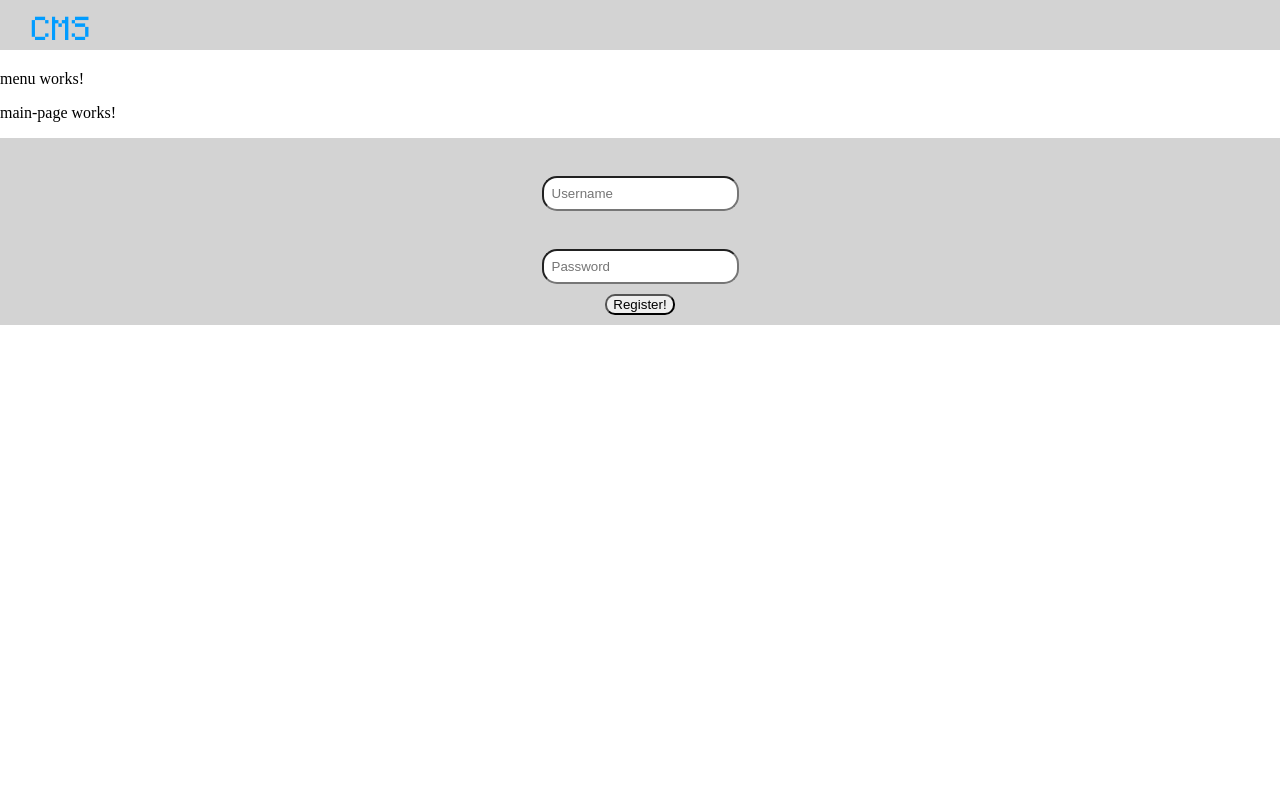
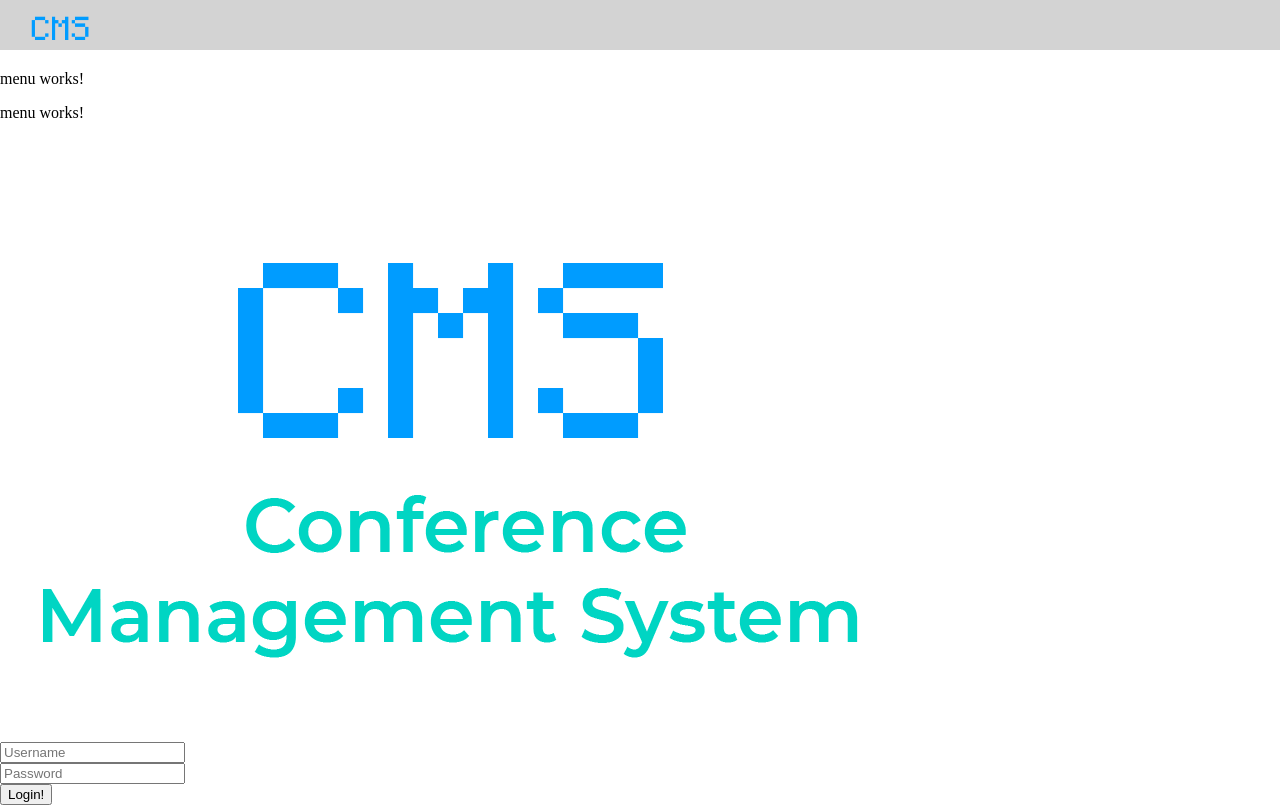
Before and after one commit to condoran/Ciobanii-si-Oile, an Angular app in the folder ConferenceManagement/web/src/main/frontend/front/: page / in a window 1280 px wide. Built offline with nearby package versions, Linux system fonts and the light colour scheme.

Commit message:
login better

```diff
--- a/ConferenceManagement/web/src/main/frontend/front/src/app/app.component.html
+++ b/ConferenceManagement/web/src/main/frontend/front/src/app/app.component.html
@@ -2,4 +2,3 @@ Condor ii un gambal;
 <br><br><br>
 
 <app-main-page></app-main-page>
-<app-register-page></app-register-page>
--- a/ConferenceManagement/web/src/main/frontend/front/src/app/login-page/login-page.component.html
+++ b/ConferenceManagement/web/src/main/frontend/front/src/app/login-page/login-page.component.html
@@ -1 +1,8 @@
-<p>login-page works!</p>
+<app-menu></app-menu>
+<div class="container">
+  <img src="assets/fullLogo.png" class="bigLogo"><br>
+  <input type="text" placeholder="Username" #userInput/>
+  <br>
+  <input type="password" #passInput placeholder="Password"><br>
+  <button (click)="register(userInput.value,passInput.value)">Login!</button>
+</div>
--- a/ConferenceManagement/web/src/main/frontend/front/src/app/login-page/login-page.component.ts
+++ b/ConferenceManagement/web/src/main/frontend/front/src/app/login-page/login-page.component.ts
@@ -12,4 +12,11 @@ export class LoginPageComponent implements OnInit {
   ngOnInit(): void {
   }
 
+  register(username: string, password: string) {
+    if (username === '' || password === '') {
+      alert('BAAAA!');
+    }
+    // trimite in spate altfel !
+    console.log(username, password);
+  }
 }
--- a/ConferenceManagement/web/src/main/frontend/front/src/app/main-page/main-page.component.html
+++ b/ConferenceManagement/web/src/main/frontend/front/src/app/main-page/main-page.component.html
@@ -1,2 +1,2 @@
 <app-menu></app-menu>
-<p>main-page works!</p>
+<app-login-page></app-login-page>
```
Also changed, not shown: 1 other file (tests, documents, lock files or other folders).
